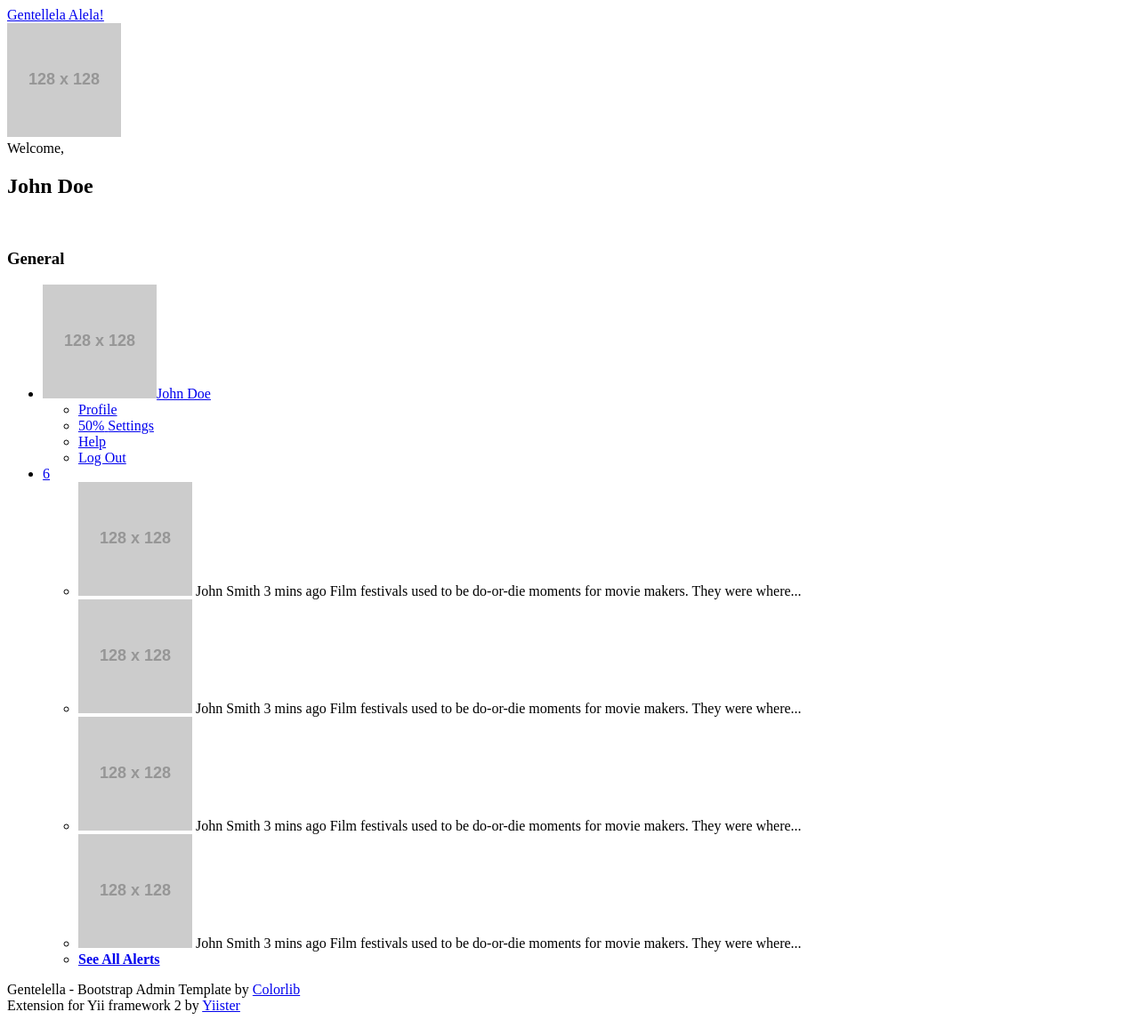
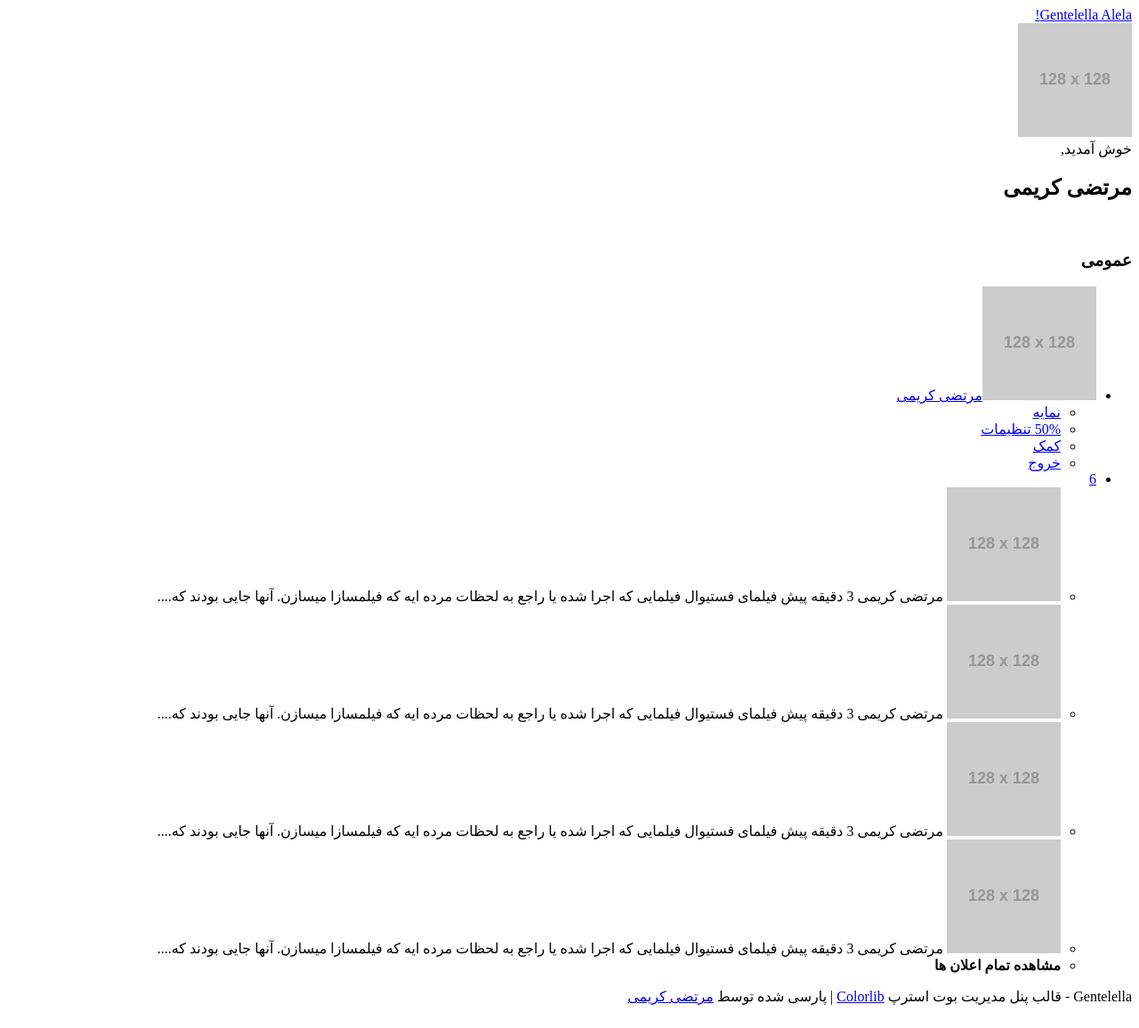
Before and after one commit to mortezakarimi/yii2-gentelella-rtl, a Yii app: template views/layouts/main.php in a window 1280 px wide. Shown: the whole page at 89% size. After the commit the page ends 1130 px from the top, so only its background shows below. Run offline with PHP 8.4 and a stand-in for Yii, Linux system fonts and the light colour scheme; the template is opened without the code that fills it, so the values that code supplies are empty; grey boxes labelled with a size stand in for pictures from a placeholder-image service; some libraries are stand-ins or nearby versions.

Commit message:
Extension release

```diff
--- a/assets/ExtensionAsset.php
+++ b/assets/ExtensionAsset.php
@@ -11,7 +11,7 @@ use yii\web\AssetBundle;
 
 class ExtensionAsset extends AssetBundle
 {
-    public $sourcePath = '@mortezakarimi/gentelella-rtl/assets/src';
+    public $sourcePath = '@mortezakarimi/gentelellartl/assets/src';
     public $js = [
         'js/extension.js',
     ];
--- a/assets/ThemeAsset.php
+++ b/assets/ThemeAsset.php
@@ -14,6 +14,7 @@ class ThemeAsset extends AssetBundle
     public $depends = [
         'yii\web\YiiAsset',
         'yii\bootstrap\BootstrapPluginAsset',
+        'mortezakarimi\gentelellartl\assets\BootstrapRTLAsset',
         'rmrevin\yii\fontawesome\AssetBundle',
         'mortezakarimi\gentelellartl\assets\BootstrapProgressbar',
         'mortezakarimi\gentelellartl\assets\ThemeBuildAsset',
--- a/assets/ThemeBuildAsset.php
+++ b/assets/ThemeBuildAsset.php
@@ -11,9 +11,9 @@ use yii\web\AssetBundle;
 
 class ThemeBuildAsset extends AssetBundle
 {
-    public $sourcePath = '@bower/gentelella-rtl/build/css/';
+    public $sourcePath = '@bower/gentelella-rtl/build/';
 
     public $css = [
-        'custom.css',
+        'css/custom.css',
     ];
 }
--- a/assets/ThemeSrcAsset.php
+++ b/assets/ThemeSrcAsset.php
@@ -11,7 +11,7 @@ use yii\web\AssetBundle;
 
 class ThemeSrcAsset extends AssetBundle
 {
-    public $sourcePath = '@bower/gentelella-rtl/src/js';
+    public $sourcePath = '@bower/gentelella-rtl/build/js';
 
     public $js = [
         'helpers/smartresize.js',
--- a/views/layouts/main.php
+++ b/views/layouts/main.php
@@ -6,18 +6,19 @@
  */
 
 use yii\helpers\Html;
+use rmrevin\yii\fontawesome\FA;
 
 $bundle = mortezakarimi\gentelellartl\assets\Asset::register($this);
 
 ?>
 <?php $this->beginPage(); ?>
     <!DOCTYPE html>
-<html lang="<?= Yii::$app->language ?>">
+    <html lang="<?= Yii::$app->language ?>" dir="rtl">
     <head>
-    <meta http-equiv="Content-Type" content="text/html; charset=UTF-8" />
-    <meta charset="<?= Yii::$app->charset ?>" />
-    <meta http-equiv="X-UA-Compatible" content="IE=edge" />
-    <meta name="viewport" content="width=device-width, initial-scale=1" />
+        <meta http-equiv="Content-Type" content="text/html; charset=UTF-8"/>
+        <meta charset="<?= Yii::$app->charset ?>"/>
+        <meta http-equiv="X-UA-Compatible" content="IE=edge"/>
+        <meta name="viewport" content="width=device-width, initial-scale=1"/>
         <?= Html::csrfMetaTags() ?>
         <title><?= Html::encode($this->title) ?></title>
         <?php $this->head() ?>
@@ -27,99 +28,86 @@ $bundle = mortezakarimi\gentelellartl\assets\Asset::register($this);
         <script src="https://oss.maxcdn.com/respond/1.4.2/respond.min.js"></script>
         <![endif]-->
     </head>
-<body class="nav-<?= !empty($_COOKIE['menuIsCollapsed']) && $_COOKIE['menuIsCollapsed'] == 'true' ? 'sm' : 'md' ?>" >
+    <!-- /header content -->
+    <body class="nav-<?= !empty($_COOKIE['menuIsCollapsed']) && $_COOKIE['menuIsCollapsed'] == 'true' ? 'sm' : 'md' ?>">
     <?php $this->beginBody(); ?>
     <div class="container body">
+        <div class="main_container">
+            <div class="col-md-3 left_col hidden-print">
+                <div class="left_col scroll-view">
+                    <div class="navbar nav_title" style="border: 0;">
+                        <?= Html::a(FA::i(FA::_PAW) . Html::tag('span', 'Gentelella Alela!'), Yii::$app->homeUrl,["class"=>"site_title"]) ?>
+                    </div>
 
-    <div class="main_container">
-
-        <div class="col-md-3 left_col">
-            <div class="left_col scroll-view">
-
-                <div class="navbar nav_title" style="border: 0;">
-                    <a href="/" class="site_title"><i class="fa fa-paw"></i> <span>Gentellela Alela!</span></a>
-                </div>
                     <div class="clearfix"></div>
 
-                <!-- menu prile quick info -->
-                <div class="profile">
+                    <!-- menu profile quick info -->
+                    <div class="profile clearfix">
                         <div class="profile_pic">
                             <img src="http://placehold.it/128x128" alt="..." class="img-circle profile_img">
                         </div>
                         <div class="profile_info">
-                        <span>Welcome,</span>
-                        <h2>John Doe</h2>
+                            <span>خوش آمدید,</span>
+                            <h2>مرتضی کریمی</h2>
                         </div>
                     </div>
-                <!-- /menu prile quick info -->
+                    <!-- /menu profile quick info -->
 
-                <br />
-
+                    <br/>
                     <!-- sidebar menu -->
                     <div id="sidebar-menu" class="main_menu_side hidden-print main_menu">
-
                         <div class="menu_section">
-                        <h3>General</h3>
+                            <h3>عمومی</h3>
                             <?=
-                        \mortezakarimi\gentelellartl\widgets\Menu::widget(
+                            mortezakarimi\gentelellartl\widgets\Menu::widget(
                                 [
                                     "items" => [
-                                    ["label" => "Home", "url" => "/", "icon" => "home"],
-                                    ["label" => "Layout", "url" => ["site/layout"], "icon" => "files-o"],
-                                    ["label" => "Error page", "url" => ["site/error-page"], "icon" => "close"],
+                                        ["label" => 'خانه', "url" => "/", "icon" => "home"],
+                                        ["label" => "طرح‌بندی", "url" => ["site/layout"], "icon" => "files-o"],
+                                        ["label" => "صفحه خطا", "url" => ["site/error-page"], "icon" => "close"],
                                         [
-                                        "label" => "Widgets",
+                                            "label" => "ویجت",
                                             "icon" => "th",
-                                        "url" => "#",
                                             "items" => [
-                                            ["label" => "Menu", "url" => ["site/menu"]],
-                                            ["label" => "Panel", "url" => ["site/panel"]],
+                                                ["label" => "منو", "url" => ["site/menu"]],
+                                                ["label" => "پنل", "url" => ["site/panel"]],
                                             ],
                                         ],
                                         [
-                                        "label" => "Badges",
-                                        "url" => "#",
+                                            "label" => "نشانها",
                                             "icon" => "table",
                                             "items" => [
                                                 [
-                                                "label" => "Default",
-                                                "url" => "#",
+                                                    "label" => "پیش‌فرض",
                                                     "badge" => "123",
                                                 ],
                                                 [
-                                                "label" => "Success",
-                                                "url" => "#",
+                                                    "label" => "موفق",
                                                     "badge" => "new",
                                                     "badgeOptions" => ["class" => "label-success"],
                                                 ],
                                                 [
-                                                "label" => "Danger",
-                                                "url" => "#",
+                                                    "label" => "خطر",
                                                     "badge" => "!",
                                                     "badgeOptions" => ["class" => "label-danger"],
                                                 ],
                                             ],
                                         ],
                                         [
-                                        "label" => "Multilevel",
-                                        "url" => "#",
+                                            "label" => "چند‌لایه",
                                             "icon" => "table",
                                             "items" => [
                                                 [
-                                                "label" => "Second level 1",
-                                                "url" => "#",
+                                                    "label" => "لایه دوم ۱",
                                                 ],
                                                 [
-                                                "label" => "Second level 2",
-                                                "url" => "#",
+                                                    "label" => "لایه دوم ۲",
                                                     "items" => [
                                                         [
-                                                        "label" => "Third level 1",
-                                                        "url" => "#",
+                                                            "label" => "لایه سوم ۱",
                                                         ],
                                                         [
-                                                        "label" => "Third level 2",
-                                                        "url" => "#",
+                                                            "label" => "لایه سوم ۲",
                                                         ],
                                                     ],
                                                 ],
@@ -130,185 +118,150 @@ $bundle = mortezakarimi\gentelellartl\assets\Asset::register($this);
                             )
                             ?>
                         </div>
-
                     </div>
                     <!-- /sidebar menu -->
 
                     <!-- /menu footer buttons -->
                     <div class="sidebar-footer hidden-small">
-                    <a data-toggle="tooltip" data-placement="top" title="Settings">
+                        <a data-toggle="tooltip" data-placement="top" title="تنظیمات">
                             <span class="glyphicon glyphicon-cog" aria-hidden="true"></span>
                         </a>
-                    <a data-toggle="tooltip" data-placement="top" title="FullScreen">
+                        <a data-toggle="tooltip" data-placement="top" title="تمام صفحه">
                             <span class="glyphicon glyphicon-fullscreen" aria-hidden="true"></span>
                         </a>
-                    <a data-toggle="tooltip" data-placement="top" title="Lock">
+                        <a data-toggle="tooltip" data-placement="top" title="قفل">
                             <span class="glyphicon glyphicon-eye-close" aria-hidden="true"></span>
                         </a>
-                    <a data-toggle="tooltip" data-placement="top" title="Logout">
-                        <span class="glyphicon glyphicon-off" aria-hidden="true"></span>
-                    </a>
+                        <?= Html::a('<span class="glyphicon glyphicon-off" aria-hidden="true"></span>', ['site/logout'], ['data' => ['method' => 'post', 'toggle' => "tooltip", 'placement' => "top", 'title' => "خروج"]]) ?>
                     </div>
                     <!-- /menu footer buttons -->
                 </div>
             </div>
 
             <!-- top navigation -->
-        <div class="top_nav">
-
+            <div class="top_nav hidden-print">
                 <div class="nav_menu">
-                <nav class="" role="navigation">
+                    <nav>
                         <div class="nav toggle">
                             <a id="menu_toggle"><i class="fa fa-bars"></i></a>
                         </div>
 
                         <ul class="nav navbar-nav navbar-right">
                             <li class="">
-                            <a href="javascript:;" class="user-profile dropdown-toggle" data-toggle="dropdown" aria-expanded="false">
-                                <img src="http://placehold.it/128x128" alt="">John Doe
+                                <a href="javascript:;" class="user-profile dropdown-toggle" data-toggle="dropdown"
+                                   aria-expanded="false">
+                                    <img src="http://placehold.it/128x128" alt="">مرتضی کریمی
                                     <span class=" fa fa-angle-down"></span>
                                 </a>
                                 <ul class="dropdown-menu dropdown-usermenu pull-right">
-                                <li><a href="javascript:;">  Profile</a>
-                                </li>
+                                    <li><a href="javascript:;"> نمایه</a></li>
                                     <li>
                                         <a href="javascript:;">
                                             <span class="badge bg-red pull-right">50%</span>
-                                        <span>Settings</span>
+                                            <span>تنظیمات</span>
                                         </a>
                                     </li>
-                                <li>
-                                    <a href="javascript:;">Help</a>
-                                </li>
-                                <li><a href="login.html"><i class="fa fa-sign-out pull-right"></i> Log Out</a>
-                                </li>
+                                    <li><a href="javascript:;">کمک</a></li>
+                                    <li><?= Html::a(FA::i(FA::_SIGN_OUT)->pullRight() . 'خروج', ['site/logout'], ['data' => ['method' => 'post']]) ?></li>
                                 </ul>
                             </li>
 
                             <li role="presentation" class="dropdown">
-                            <a href="javascript:;" class="dropdown-toggle info-number" data-toggle="dropdown" aria-expanded="false">
+                                <a href="javascript:;" class="dropdown-toggle info-number" data-toggle="dropdown"
+                                   aria-expanded="false">
                                     <i class="fa fa-envelope-o"></i>
                                     <span class="badge bg-green">6</span>
                                 </a>
                                 <ul id="menu1" class="dropdown-menu list-unstyled msg_list" role="menu">
                                     <li>
                                         <a>
-                      <span class="image">
-                                        <img src="http://placehold.it/128x128" alt="Profile Image" />
-                                    </span>
+                                        <span class="image"><img src="http://placehold.it/128x128"
+                                                                 alt="Profile Image"/></span>
                                             <span>
-                                        <span>John Smith</span>
-                      <span class="time">3 mins ago</span>
+                          <span>مرتضی کریمی</span>
+                          <span class="time">3 دقیقه پیش</span>
                         </span>
                                             <span class="message">
-                                        Film festivals used to be do-or-die moments for movie makers. They were where...
+                          فیلمای فستیوال فیلمایی که اجرا شده یا راجع به لحظات مرده ایه که فیلمسازا میسازن. آنها جایی بودند که....
                         </span>
                                         </a>
                                     </li>
                                     <li>
                                         <a>
-                      <span class="image">
-                                        <img src="http://placehold.it/128x128" alt="Profile Image" />
-                                    </span>
+                                        <span class="image"><img src="http://placehold.it/128x128"
+                                                                 alt="Profile Image"/></span>
                                             <span>
-                                        <span>John Smith</span>
-                      <span class="time">3 mins ago</span>
+                          <span>مرتضی کریمی</span>
+                          <span class="time">3 دقیقه پیش</span>
                         </span>
                                             <span class="message">
-                                        Film festivals used to be do-or-die moments for movie makers. They were where...
+                          فیلمای فستیوال فیلمایی که اجرا شده یا راجع به لحظات مرده ایه که فیلمسازا میسازن. آنها جایی بودند که....
                         </span>
                                         </a>
                                     </li>
                                     <li>
                                         <a>
-                      <span class="image">
-                                        <img src="http://placehold.it/128x128" alt="Profile Image" />
-                                    </span>
+                                        <span class="image"><img src="http://placehold.it/128x128"
+                                                                 alt="Profile Image"/></span>
                                             <span>
-                                        <span>John Smith</span>
-                      <span class="time">3 mins ago</span>
+                          <span>مرتضی کریمی</span>
+                          <span class="time">3 دقیقه پیش</span>
                         </span>
                                             <span class="message">
-                                        Film festivals used to be do-or-die moments for movie makers. They were where...
+                          فیلمای فستیوال فیلمایی که اجرا شده یا راجع به لحظات مرده ایه که فیلمسازا میسازن. آنها جایی بودند که....
                         </span>
                                         </a>
                                     </li>
                                     <li>
                                         <a>
-                      <span class="image">
-                                        <img src="http://placehold.it/128x128" alt="Profile Image" />
-                                    </span>
+                                        <span class="image"><img src="http://placehold.it/128x128"
+                                                                 alt="Profile Image"/></span>
                                             <span>
-                                        <span>John Smith</span>
-                      <span class="time">3 mins ago</span>
+                          <span>مرتضی کریمی</span>
+                          <span class="time">3 دقیقه پیش</span>
                         </span>
                                             <span class="message">
-                                        Film festivals used to be do-or-die moments for movie makers. They were where...
+                          فیلمای فستیوال فیلمایی که اجرا شده یا راجع به لحظات مرده ایه که فیلمسازا میسازن. آنها جایی بودند که....
                         </span>
                                         </a>
                                     </li>
                                     <li>
                                         <div class="text-center">
-                                        <a href="/">
-                                            <strong>See All Alerts</strong>
+                                            <a>
+                                                <strong>مشاهده تمام اعلان ها</strong>
                                                 <i class="fa fa-angle-right"></i>
                                             </a>
                                         </div>
                                     </li>
                                 </ul>
                             </li>
-
                         </ul>
                     </nav>
                 </div>
-
             </div>
             <!-- /top navigation -->
-
-        <!-- page content -->
+            <!-- /header content -->
             <div class="right_col" role="main">
-            <?php if (isset($this->params['h1'])): ?>
-                <div class="page-title">
-                    <div class="title_left">
-                        <h1><?= $this->params['h1'] ?></h1>
-                    </div>
-                    <div class="title_right">
-                        <div class="col-md-5 col-sm-5 col-xs-12 form-group pull-right top_search">
-                            <div class="input-group">
-                                <input type="text" class="form-control" placeholder="Search for...">
-                                <span class="input-group-btn">
-                                <button class="btn btn-default" type="button">Go!</button>
-                            </span>
-                            </div>
-                        </div>
-                    </div>
-                </div>
-            <?php endif; ?>
-            <div class="clearfix"></div>
-
                 <?= $content ?>
             </div>
-        <!-- /page content -->
             <!-- footer content -->
-        <footer>
-            <div class="pull-right">
-                Gentelella - Bootstrap Admin Template by <a href="https://colorlib.com" rel="nofollow" target="_blank">Colorlib</a><br />
-                Extension for Yii framework 2 by <a href="http://yiister.ru" rel="nofollow" target="_blank">Yiister</a>
+            <footer class="hidden-print">
+                <div class="pull-left">
+                    Gentelella - قالب پنل مدیریت بوت استرپ <a href="https://colorlib.com">Colorlib</a> | پارسی شده توسط
+                    <a
+                            href="https://morteza-karimi.ir">مرتضی کریمی</a>
                 </div>
                 <div class="clearfix"></div>
             </footer>
-        <!-- /footer content -->
+            <!-- /footer content-->
         </div>
-
     </div>
-
     <div id="custom_notifications" class="custom-notifications dsp_none">
         <ul class="list-unstyled notifications clearfix" data-tabbed_notifications="notif-group">
         </ul>
         <div class="clearfix"></div>
         <div id="notif-group" class="tabbed_notifications"></div>
     </div>
-<!-- /footer content -->
     <?php $this->endBody(); ?>
     </body>
     </html>
--- a/widgets/Menu.php
+++ b/widgets/Menu.php
@@ -47,10 +47,12 @@ class Menu extends \yii\widgets\Menu
      */
     protected function renderItem($item)
     {
+        if (empty($item['url']))
+            $item['url'] = "javascript:void(0);";
         $renderedItem = parent::renderItem($item);
         if (isset($item['badge'])) {
             $badgeOptions = ArrayHelper::getValue($item, 'badgeOptions', []);
-            Html::addCssClass($badgeOptions, 'label pull-right');
+            Html::addCssClass($badgeOptions, 'label pull-left');
         } else {
             $badgeOptions = null;
         }
```
Also changed, not shown: AutoloadExample.php (deleted, +0 -14 lines), assets/BootstrapRTLAsset.php (added, +21 -0 lines), composer.json (+13 -6 lines), views/error.php (+71 -6 lines), README.md. Lines whose indentation alone changed are shown as unchanged.
